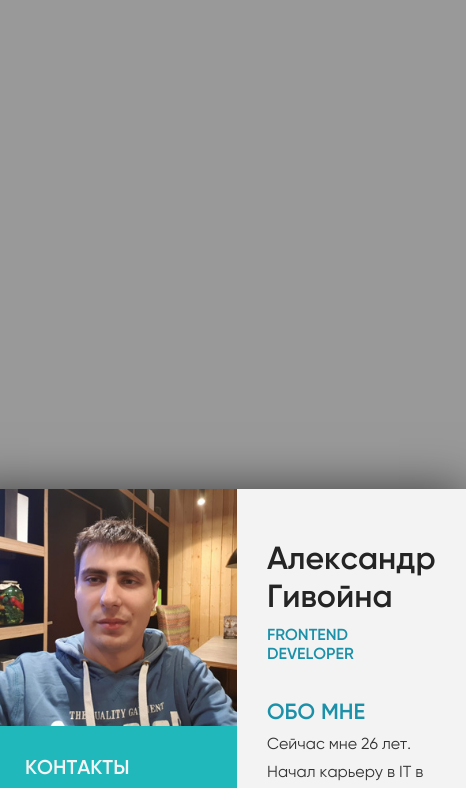
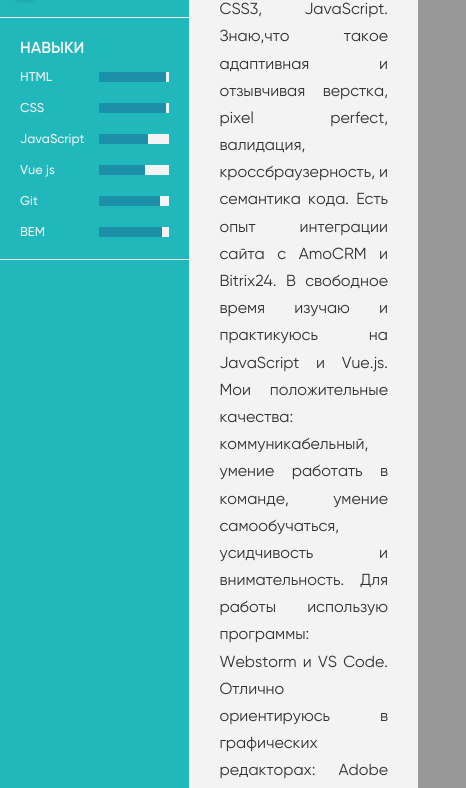
Before and after one commit to givon94/rsschool-cv, a plain HTML site: page index.html in a window 390 px wide. Shown: the part 355-1143 px from the top of the page, 466 px wide, since content can reach past the window. Drawn offline with Linux system fonts and the light colour scheme.

Commit message:
fix: styles

```diff
--- a/css/style.css
+++ b/css/style.css
@@ -54,13 +54,14 @@ body {
 body:before {
     content: "";
     height: 100%;
-    margin-right: -4px;
+    margin-right: -5px;
     display: inline-block;
     vertical-align: middle;
 }
 
 main {
     display: inline-flex;
+    overflow: hidden;
     vertical-align: middle;
     text-align: left;
     max-width: 1000px;
@@ -68,6 +69,7 @@ main {
     color: #333;
     box-shadow: -20px 20px 45px 20px rgba(0, 0, 0, 0.582);
 }
+
 
 .left__part {
     background: #21b8bc;
@@ -228,3 +230,23 @@ main {
 .right__part .about, .experience, .education, .english p {
     line-height: 1.7;
 }
+
+@media (max-width: 575.98px) {
+    body:before {
+        content: none;
+    }
+
+    .left__part {
+        zoom: .8;
+    }
+
+    .right__part-section p {
+        text-align: justify;
+    }
+}
+
+@media (min-width: 576px) and (max-width: 767.98px) {
+    .left__part {
+        zoom: .8;
+    }
+}
```
